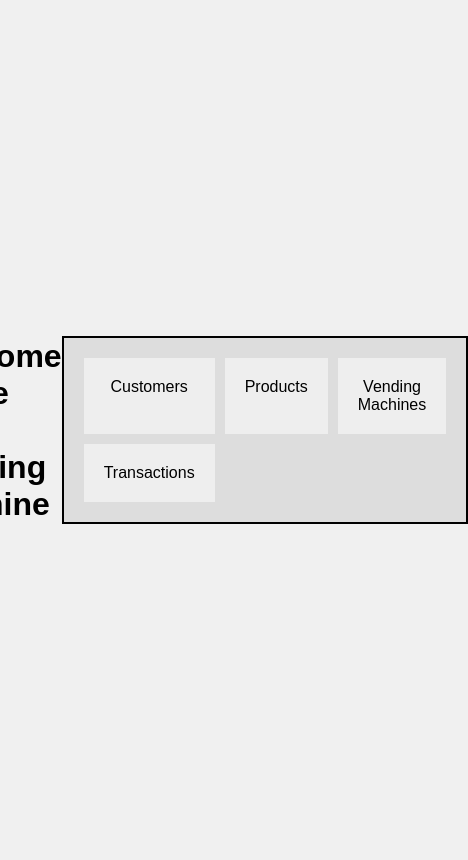
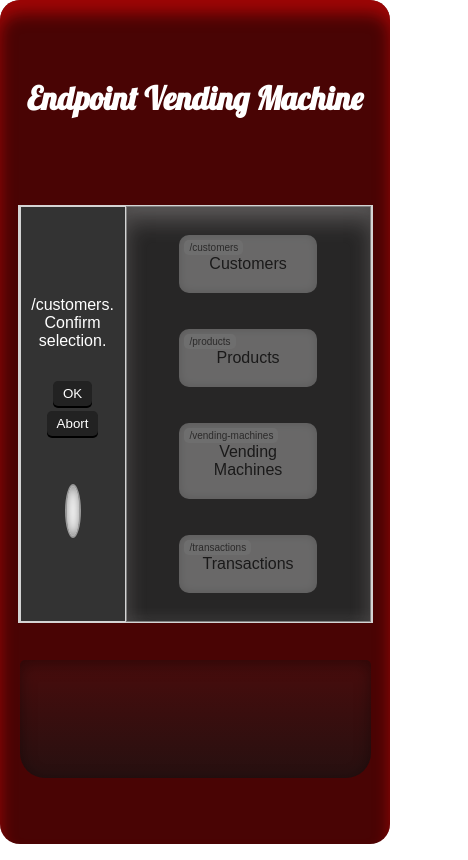
Before and after one commit to adakeita/apica, a website: page index.html in a window 390 px wide. Both pictures are taken after a click on the element "Customers". Shown: the whole page, 468 px wide, since content can reach past the window. Drawn offline with Linux system fonts and the light colour scheme.

Commit message:
styles and endpoint pages

```diff
--- a/index.html
+++ b/index.html
@@ -5,18 +5,46 @@
     <meta charset="UTF-8">
     <meta name="viewport" content="width=device-width, initial-scale=1.0">
     <title>Vending Machine</title>
-    <link rel="stylesheet" href="style.css">
+    <link rel="stylesheet" href="/public/css/header.css">
+    <link rel="stylesheet" href="/public/css/style.css">
+    <link rel="preconnect" href="https://fonts.googleapis.com">
+    <link rel="preconnect" href="https://fonts.gstatic.com" crossorigin>
+    <link href="https://fonts.googleapis.com/css2?family=Lobster&display=swap" rel="stylesheet">
     <script src="/public/js/frontend.js" async defer></script>
 </head>
 
 <body>
-    <h1>Welcome to the API Vending Machine</h1>
-    <div id="vending-machine">
-        <div class="product" data-endpoint="/customers">Customers</div>
-        <div class="product" data-endpoint="/products">Products</div>
-        <div class="product" data-endpoint="/vending-machines">Vending Machines</div>
-        <div class="product" data-endpoint="/transactions">Transactions</div>
+    <div class="page-container">
+        <main>
+            <div class="headline-wrapper">
+                <h1>Endpoint Vending Machine</h1>
+            </div>
+            <div id="vending-machine">
+                <div class="display-products-wrapper">
+                    <div class="display" id="display">
+                        <div class="display-content">
+                            <p id="displayMessage">Select endpoint.</p>
+                            <div id="displayButtons" style="display: none;">
+                                <button id="okButton">OK</button>
+                                <button id="abortButton">Abort</button>
+                            </div>
+                            <div class="turn-dial"></div>
+                        </div>
+                    </div>
+                    <div class="products-wrapper">
+                        <div class="product" data-endpoint="/customers">Customers</div>
+                        <div class="product" data-endpoint="/products">Products</div>
+                        <div class="product" data-endpoint="/vending-machines">Vending Machines</div>
+                        <div class="product" data-endpoint="/transactions">Transactions</div>
+                    </div>
+                </div>
+                <div class="dispenser"></div>
+            </div>
+        </main>
     </div>
 </body>
 
 </html>
+</body>
+
+</html>
--- /dev/null
+++ b/public/css/header.css
@@ -0,0 +1,9 @@
+header {
+	background-color: #f2f2f2;
+	padding: 20px;
+	font-size: 17px;
+	font-weight: bold;
+	color: #000;
+	position: fixed;
+	top: 0;
+}
--- /dev/null
+++ b/public/css/style.css
@@ -0,0 +1,299 @@
+@keyframes fall {
+	0% {
+		opacity: 40%;
+	}
+	100% {
+		opacity: 1;
+	}
+}
+
+@keyframes bounce {
+	0%,
+	100% {
+		transform: translateY(var(--translateY));
+	}
+	20% {
+		transform: translateY(calc(var(--translateY) + 10px));
+	}
+	40%,
+	60% {
+		transform: translateY(var(--translateY));
+	}
+	80% {
+		transform: translateY(calc(var(--translateY) + 5px));
+	}
+}
+
+.turn-dial {
+	width: 12px;
+	height: 50px;
+	border-radius: 50%;
+	background-color: white;
+	border: 2px solid #999;
+	margin: 10px auto;
+	box-shadow: inset 0 0 10px #888;
+}
+
+@keyframes rotateRight {
+	from {
+		transform: rotate(0deg);
+	}
+	to {
+		transform: rotate(360deg);
+	}
+}
+
+.selected.falling {
+	z-index: 99;
+}
+
+* {
+	font-family: Arial, sans-serif;
+}
+
+body {
+	margin: 0;
+	padding: 0;
+	overflow-x: hidden;
+}
+
+.page-container {
+	display: flex;
+	justify-content: center;
+	align-items: center;
+	height: 100vh;
+}
+
+main {
+	background-color: #490404;
+	box-shadow: inset 0px 14px 16px 0px #b90707c2;
+	display: flex;
+	margin: 0 auto;
+	flex-direction: column;
+	align-items: center;
+	width: 55%;
+	height: 90%;
+	max-width: 700px;
+	border-radius: 12px;
+	overflow: hidden;
+	justify-content: space-evenly;
+}
+
+.headline-wrapper {
+	text-align: center;
+	color: #fff;
+}
+
+.headline-wrapper h1 {
+	font-family: "Lobster", sans-serif;
+}
+
+#vending-machine {
+	position: relative;
+	display: flex;
+	flex-direction: column;
+	align-items: center;
+	justify-content: space-around;
+	height: 70%;
+	width: 90%;
+}
+
+.display-products-wrapper {
+	width: 100%;
+	height: 70%;
+	display: flex;
+	flex-direction: row;
+	justify-content: space-between;
+	align-items: center;
+	background: #000;
+	border: 2px solid #d4d4d4;
+}
+
+.display {
+	display: flex;
+	flex-direction: column;
+	justify-content: center;
+	background-color: #333;
+	color: white;
+	text-align: center;
+	border: 1px solid #d4d4d4;
+	width: 30%;
+	height: 100%;
+	font-family: "Courier New", Courier, monospace; /* Monospace font for digital look */
+}
+
+#displayButtons {
+	display: flex;
+	height: 33%;
+	align-items: center;
+	justify-content: space-evenly;
+}
+
+.display button {
+	padding: 10px 20px;
+	margin-top: 10px;
+	background-color: #222;
+	border: none;
+	color: #fff;
+	border-radius: 5px;
+	box-shadow: 0 2px #000;
+	transition: all 0.2s;
+	cursor: pointer;
+}
+
+.display button:hover {
+	background-color: #0f0;
+	color: #000;
+}
+
+.display button:active {
+	transform: translateY(2px);
+	box-shadow: none;
+}
+
+.display-content {
+	display: flex;
+	flex-direction: column;
+	justify-content: space-between;
+	height: 65%;
+	width: 90%;
+	margin: 0 auto;
+}
+
+.display button {
+	padding: 5px 10px;
+	margin-top: 5px;
+}
+
+.products-wrapper {
+	display: flex;
+	flex-wrap: wrap;
+	flex-direction: row;
+	align-items: center;
+	justify-content: space-evenly;
+	height: 100%;
+	width: 70%;
+	border: 1px solid grey;
+	background-color: rgb(217 211 211 / 18%);
+	backdrop-filter: blur(7px);
+	box-shadow: inset 0px 16px 20px 0px rgb(211 202 202 / 23%);
+}
+
+.product {
+	width: 45%;
+	padding: 20px;
+	margin: 0.5em 0;
+	background-color: #eee;
+	text-align: center;
+	cursor: pointer;
+	transition: transform 0.2s;
+	position: relative;
+	display: flex;
+	opacity: 33%;
+	align-items: center;
+	justify-content: center;
+	flex-direction: column;
+	border-radius: 10px;
+	box-shadow: inset 0 0 8px rgba(0, 0, 0, 0.2);
+}
+
+.product::before {
+	content: attr(data-endpoint);
+	position: absolute;
+	top: 5px;
+	left: 5px;
+	font-size: 10px;
+	color: #333;
+	background-color: #fff;
+	padding: 2px 5px;
+	border-radius: 5px;
+}
+
+.product:hover {
+	transform: scale(1.1);
+	z-index: 1;
+	opacity: 100%;
+}
+
+.products-wrapper {
+	position: relative;
+}
+
+.dispenser {
+	position: relative;
+	height: 20%;
+	width: 100%;
+	background-color: #1c1b1bad;
+	background: linear-gradient(to top, #161616ad, #48434321);
+	margin: 20px auto 0;
+	position: relative;
+	border-radius: 5px 5px 25px 25px;
+	box-shadow: inset 0 4px 16px rgb(0 0 0 / 38%);
+	overflow: hidden;
+}
+
+.dispenser::before {
+	content: "";
+	position: absolute;
+	top: -4px;
+	left: 0;
+	right: 0;
+	height: 10px;
+	border-radius: 5px 5px 0 0;
+}
+
+.dispenser::after {
+	content: "";
+	position: absolute;
+	bottom: 0;
+	left: 0;
+	right: 0;
+	height: 35%;
+	z-index: 0;
+	border-bottom-left-radius: 25px;
+	border-bottom-right-radius: 25px;
+}
+
+.product.dispensed {
+	opacity: 1;
+	transition: opacity 0.5s ease;
+}
+
+.product.falling {
+	z-index: 9999;
+	position: relative;
+}
+
+@media (max-width: 675px) {
+	main {
+		display: flex;
+		flex-direction: column;
+		align-items: center;
+		width: 100%;
+		height: 100%;
+		max-width: 700px;
+		border-radius: 20px;
+		overflow: hidden;
+	}
+
+	.products-wrapper {
+		width: 70%;
+		flex-direction: column;
+	}
+	.product {
+		width: 40%;
+		padding: 20px;
+		margin: 0.5em 0;
+		background-color: #eee;
+		text-align: center;
+		cursor: pointer;
+		transition: transform 0.2s;
+		position: relative;
+		display: flex;
+		align-items: center;
+		justify-content: center;
+		flex-direction: column;
+		border-radius: 10px;
+		box-shadow: inset 0 0 8px rgba(0, 0, 0, 0.2);
+	}
+}
--- a/public/js/frontend.js
+++ b/public/js/frontend.js
@@ -1,6 +1,88 @@
-document.getElementById("vending-machine").addEventListener("click", function (e) {
-	if (e.target.classList.contains("product")) {
-		const endpoint = e.target.getAttribute("data-endpoint");
-		console.log(`Navigating to ${endpoint}`);
+// Cache DOM elements
+let selectedProduct = null;
+const displayMessage = document.getElementById("displayMessage");
+const displayButtons = document.getElementById("displayButtons");
+const displayContent = document.querySelector(".display-content");
+const productsWrapper = document.querySelector(".products-wrapper");
+
+// Handle product selection
+productsWrapper.addEventListener("click", (e) => {
+	if (!e.target.classList.contains("product")) return;
+
+	if (selectedProduct) selectedProduct.classList.remove("selected");
+	selectedProduct = e.target;
+	selectedProduct.classList.add("selected");
+
+	displayMessage.textContent = `${selectedProduct.getAttribute(
+		"data-endpoint"
+	)}. Confirm selection.`;
+	displayButtons.style.display = "block";
+
+	// Fade effect
+	displayContent.style.opacity = "0.5";
+	setTimeout(() => (displayContent.style.opacity = "1"), 500);
+});
+
+// Confirm selection
+document.getElementById("okButton").addEventListener("click", () => {
+	if (!selectedProduct) return;
+
+	animateProduct(selectedProduct);
+});
+
+// Abort button
+document.getElementById("abortButton").addEventListener("click", resetSelection);
+
+// calculate translateY for product animation
+function calculateTranslateYForProduct(product) {
+	const dispenserRect = document.querySelector(".dispenser").getBoundingClientRect();
+	const productRect = product.getBoundingClientRect();
+	return dispenserRect.bottom - productRect.bottom - 1;
+}
+
+// Function to animate and reset product
+function animateProduct(product) {
+	const dial = document.querySelector(".turn-dial");
+
+	dial.style.transition = "transform 0.5s ease-out";
+	dial.style.transform = "rotate(45deg)";
+
+	const translateY = calculateTranslateYForProduct(product);
+	product.classList.add("falling"); // Trigger animation
+
+	// Apply falling animation (bounce not working yet)
+	product.style.cssText = `
+        transition: transform 1s, opacity 1s;
+        transform: translateY(${translateY}px);
+        z-index: 100;
+        opacity: 1;
+        animation: none;
+    `;
+
+	setTimeout(() => {
+		product.style.animation = `fall 1s forwards, bounce 1s 1s forwards`;
+	}, 600);
+
+	// Reset after animation completes, including resetting the dial
+	setTimeout(() => {
+		console.log(`Action for ${product.getAttribute("data-endpoint")}`);
+		resetSelection();
+
+		window.location.href = `/pages${product.getAttribute("data-endpoint")}.html`;
+
+		// Reset the dial to its original position
+		dial.style.transition = "";
+		dial.style.transform = "rotate(0deg)";
+	}, 1500);
+}
+
+// Reset selection and clear styles
+function resetSelection() {
+	if (selectedProduct) {
+		selectedProduct.classList.remove("selected", "falling");
+		selectedProduct.style.cssText = "";
 	}
-});
+	displayMessage.textContent = "Select endpoint.";
+	displayButtons.style.display = "none";
+	selectedProduct = null;
+}
--- a/style.css
+++ /dev/null
@@ -1,29 +0,0 @@
-body {
-	font-family: Arial, sans-serif;
-	display: flex;
-	justify-content: center;
-	align-items: center;
-	height: 100vh;
-	background-color: #f0f0f0;
-}
-
-#vending-machine {
-	border: 2px solid #000;
-	padding: 20px;
-	background-color: #ddd;
-	display: grid;
-	grid-template-columns: repeat(3, 1fr);
-	gap: 10px;
-}
-
-.product {
-	padding: 20px;
-	background-color: #eee;
-	text-align: center;
-	cursor: pointer;
-	transition: transform 0.2s;
-}
-
-.product:hover {
-	transform: scale(1.1);
-}
```
Also changed, not shown: public/pages/documentation.html (added, +121 -0 lines), public/pages/customers.html (added), public/pages/products.html (added), public/pages/vendingmachines.html (added).
